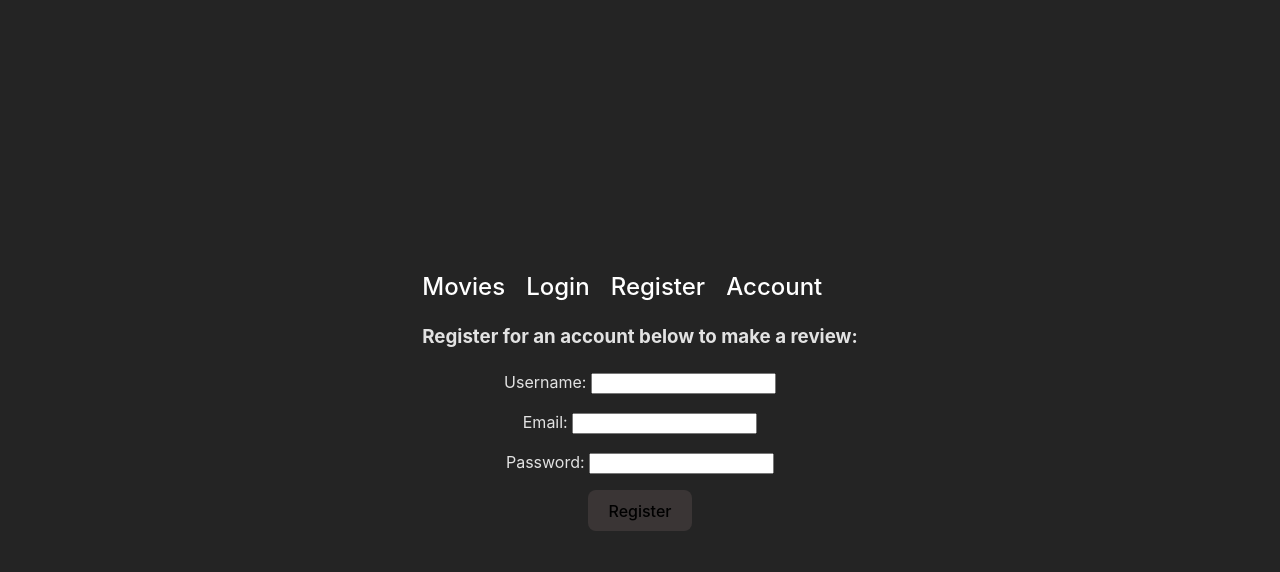
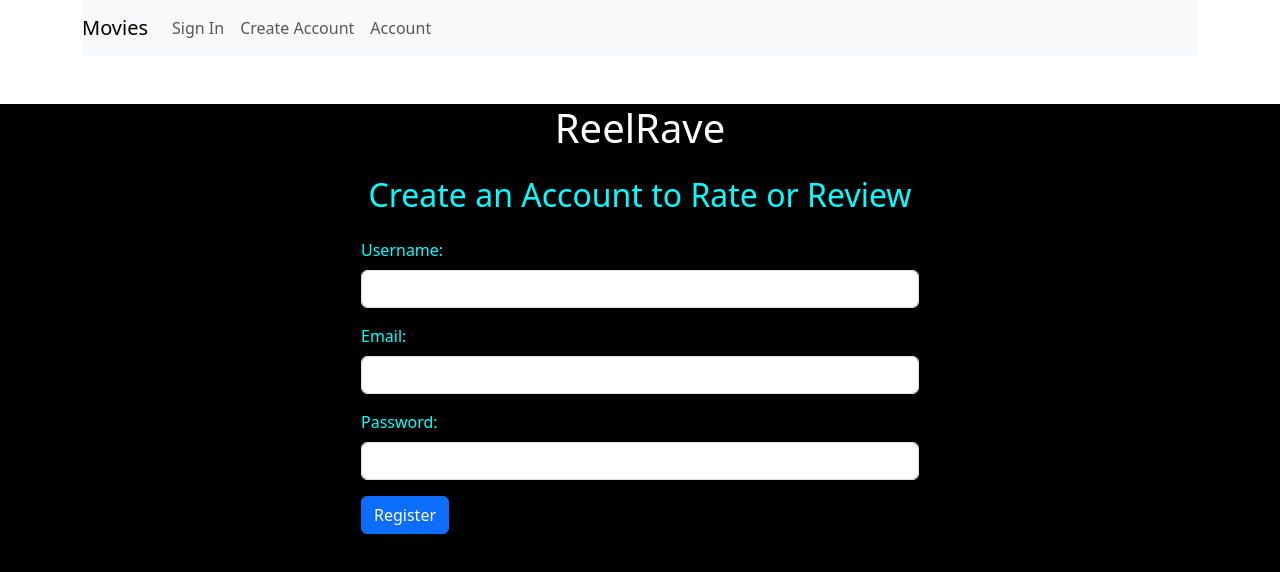
Before and after one commit to BrittneyOrr/CapstoneProjectFrontEnd, a React (Vite) app: page /register in a window 1280 px wide. Shown: the top 572 px of the page. Built offline with nearby package versions, Linux system fonts and the light colour scheme.

Commit message:
added bootstrap styling to movies page

```diff
--- a/index.html
+++ b/index.html
@@ -3,11 +3,14 @@
   <head>
     <meta charset="UTF-8" />
     <link rel="icon" type="image/svg+xml" href="/vite.svg" />
+    <link href="https://cdn.jsdelivr.net/npm/bootstrap@5.3.3/dist/css/bootstrap.min.css" rel="stylesheet" integrity="sha384-QWTKZyjpPEjISv5WaRU9OFeRpok6YctnYmDr5pNlyT2bRjXh0JMhjY6hW+ALEwIH" crossorigin="anonymous">
     <meta name="viewport" content="width=device-width, initial-scale=1.0" />
     <title>Capstone Review Site</title>
   </head>
   <body>
     <div id="root"></div>
     <script type="module" src="/src/main.jsx"></script>
+    <script src="https://cdn.jsdelivr.net/npm/bootstrap@5.3.3/dist/js/bootstrap.bundle.min.js" integrity="sha384-YvpcrYf0tY3lHB60NNkmXc5s9fDVZLESaAA55NDzOxhy9GkcIdslK1eN7N6jIeHz" crossorigin="anonymous"></script>
+  </body>
   </body>
 </html>
--- a/src/App.css
+++ b/src/App.css
@@ -1,21 +1,34 @@
-#root {
+/* #root {
   max-width: 1280px;
   margin: 0 auto;
   padding: 2rem;
   text-align: center;
 
-}
+} */
 
-@media (prefers-reduced-motion: no-preference) {
+/* @media (prefers-reduced-motion: no-preference) {
   a:nth-of-type(2) .logo {
     animation: logo-spin infinite 20s linear;
   }
+} */
+
+/* .card {
+  padding: 2em;
+} */
+
+/* .read-the-docs {
+  color: #888;
+} */
+
+
+/* .black-background {
+  color-scheme: light dark;
+  color: rgba(255, 255, 255, 0.87);
+  background-color: #242424;
+} */
+
+.black-background {
+  background-color: black;
+  color: white; /* Optional: Set text color to white for better readability */
+  min-height: 100vh; /* Optional: Ensure the black background extends to the full height of the viewport */
 }
-
-.card {
-  padding: 2em;
-}
-
-.read-the-docs {
-  color: #888;
-}
--- a/src/App.jsx
+++ b/src/App.jsx
@@ -13,21 +13,43 @@ function App() {
   const [token, setToken] = useState(null)
   return (
     <>
-      <div id="container">
-        <Link to='/'>Movies</Link>
+      <div class="container">
 
-        <Link to='/login'>Login</Link>
-        <Link to='/register'>Register</Link>
-        <Link to='/account'>Account</Link>
-      </div>
+        <nav class="navbar navbar-expand-lg navbar-light bg-light">
+        <Link class="navbar-brand" to='/'>Movies</Link>
+
+        <button class="navbar-toggler" type="button" data-toggle="collapse" data-target="#navbarNav"
+            aria-controls="navbarNav" aria-expanded="false" aria-label="Toggle navigation">
+            <span class="navbar-toggler-icon"></span>
+        </button>
+
+        <div class="collapse navbar-collapse" id="navbarNav">
+
+            <ul class="navbar-nav ml-auto">
+                <li class="nav-item">
+                    <Link class="nav-link" to='/login'>Sign In</Link>
+                </li>
+
+                <li class="nav-item">
+                    <Link class="nav-link" to='/register'>Create Account</Link>
+                </li>
+
+                <li class="nav-item">
+                    <Link class="nav-link" to='/users/me'>Account</Link>
+                </li>
+
+            </ul>
+        </div>
+    </nav>
+</div>
 
       <div>
         <Routes>
           <Route path='/' element={<Movies />} />
-          <Route path='/api/movies/${id}' element={<SingleMovie />} />
+          <Route path='/movies/:movieId' element={<SingleMovie />} />
           <Route path='/login' element={<Login setToken={setToken} />} />
           <Route path='/register' element={<Register setToken={setToken} />} />
-          <Route path='/account' element={<Account token={token} />} />
+          <Route path='/users/me' element={<Account token={token} />} />
         </Routes>
       </div>
     </>
--- a/src/components/Movies.jsx
+++ b/src/components/Movies.jsx
@@ -38,31 +38,43 @@ export default function AllMovies () {
         return <p>Error: {error.message}</p>;
     }
     return (
-        <div className='movie-container'>
-            <h1>Movies for Review</h1>
-            <ul className="noBulletPoints">
-            {movies.map((movie) => {
-                const { id, title, poster_url, plot, category, release_date, reviews } = movie;
-                return (
-                    <li key={id} className="movieCard">
-                            <p> </p>
-                            <img src={poster_url} alt = {title}  className="thumbnail" />
-                            <p>Title: {title}</p>
-                            <p>Category: {category}</p>
-                            <p>Release Date: {release_date}</p>
-                            <h2>Average Rating: {calculateAverageRating()}</h2>
-                            <p> </p>
-                            <p><button onClick={() => navigate(`/api/movies/${id}`)} className='button'>See Details</button></p>
-                            <ReviewForm movieId={id} />
-
-                            <p> </p>
-                            </li>
-                        );
-                    })}
-                </ul>
+        <div>
+            <div className="bg-dark">
+                <div className="container py-4">
+                    <h1 className="text-light">ReelRave</h1>
+                    <h2 className="text-light mb-4">Cinematic Chronicles: Your Ultimate Destination for Film Reviews and Insights!</h2>
+                </div>
+            </div>
+            <div className='black-background'>
+                <div className='container'>
+                    <div className="row row-cols-1 row-cols-md-3 g-4">
+                        {movies.map((movie) => {
+                            const { id, title, poster_url, category, release_date, reviews } = movie;
+                            return (
+                                <div key={id} className="col">
+                                    <div className="card h-100" style={{ backgroundColor: '#333', color: 'white' }}>
+                                        <img src={poster_url} alt={title} className="card-img-top img-fluid" style={{ maxHeight: '300px' }} />
+                                        <div className="card-body">
+                                            <h5 className="card-title" style={{ color: 'cyan' }}>{title}</h5>
+                                            <p className="card-text"><strong style={{ color: 'yellow' }}>Category:</strong> {category}</p>
+                                            <p className="card-text"><strong style={{ color: 'orange' }}>Release Date:</strong> {release_date}</p>
+                                            <p className="card-text"><strong style={{ color: 'green' }}>Average Rating:</strong> {calculateAverageRating(reviews)}</p>
+                                        </div>
+                                        <div className="card-footer">
+                                            <button onClick={() => navigate(`/api/movies/${id}`)} className='btn btn-primary btn-sm' style={{ backgroundColor: 'purple' }}>See Details</button>
+                                            <ReviewForm movieId={id} />
+                                        </div>
+                                    </div>
+                                </div>
+                            );
+                        })}
+                    </div>
+                </div>
+            </div>
         </div>
     );
 }
+
 // took plot out of the card so that it could be on single movie page
 // <li>Plot: {plot}</li>
 // { token ? <ReviewForm movieId={id} /> : null }
--- a/src/components/login.jsx
+++ b/src/components/login.jsx
@@ -1,9 +1,12 @@
 import { useState } from 'react';
 import { useNavigate } from 'react-router-dom';
+// import { login } from '../api';
 
-export default function Login () {
+export default function Login({ setToken }) {
         const [username, setUsername] = useState('');
         const [password, setPassword] = useState('');
+        const [error, setError] = useState('');
+        const navigate = useNavigate();
 
         const handleUsernameChange = (e) => {
           setUsername(e.target.value);
@@ -19,36 +22,78 @@ export default function Login () {
           // clear form after submission
           setUsername('');
           setPassword('');
+
+
+          //THIS IS MY CODE FROM MY BOOK BUDDY I THINK WE NEED TO DO SOMETHING SIMILAR..THIS AUTHENTICATES
+          // const handleSubmit = async (e) => {
+          //   e.preventDefault();
+          //   try {
+
+          //     const response = await fetch('https://fsa-book-buddy-b6e748d1380d.herokuapp.com/api/users/login', {
+          //       method: 'POST',
+          //       headers: {
+          //         'Content-Type': 'application/json',
+          //         // Authorization: `Bearer ${token}`,
+          //       },
+          //       body: JSON.stringify({ email, password }),
+          //     });
+
+          //     if (!response.ok) {
+          //       const data = await response.json();
+          //       throw new Error(data.message);
+          //     }
+
+          //     const data = await response.json();
+          //     const { token } = data;
+          //     setToken(token);
+
+          //     const accountData = await getAccountDetails(token);
+          //     setUserData(accountData);
+
+
+          // Redirect to another page after successful login
+        navigate('/');
         };
 
 return (
-          <form onSubmit={handleSubmit}>
-            <p> </p>
-            <div>
-              <label htmlFor="username">Username:</label>
+          <div className="black-background">
+
+              <div className="container mt-5">
+
+                  <h1 className="text-center text-white mb-4">ReelRave</h1>
+                  <h2 className="text-center mb-4" style={{ color: 'cyan' }}>Log in to Rate or Review</h2>
+
+                  <form onSubmit={handleSubmit} className="w-50 mx-auto" style={{ color: 'white' }}>
+                      <div className="mb-3">
+                          <label htmlFor="username" className="form-label" style={{ color: 'cyan' }}>Username:</label>
                           <input
                               type="text"
+                              className="form-control"
                               id="username"
                               value={username}
                               onChange={handleUsernameChange}
                               required
                           />
                       </div>
-            <p> </p>
 
-            <div>
-              <label htmlFor="password">Password:</label>
+                      <div className="mb-3">
+
+                          <label htmlFor="password" className="form-label" style={{ color: 'cyan' }}>Password:</label>
                           <input
                               type="password"
+                              className="form-control"
                               id="password"
                               value={password}
                               onChange={handlePasswordChange}
                               required
                           />
                       </div>
-            <p> </p>
 
-            <button type="submit">Login</button>
+                      <button type="submit" className="btn btn-primary">Login</button>
+
                   </form>
+
+              </div>
+          </div>
       );
-      };
+}
--- a/src/components/register.jsx
+++ b/src/components/register.jsx
@@ -34,49 +34,58 @@ export default function RegisterUser(user) {
             setError(error.message);
             setIsLoading(false);
         }
-    }
+    };
 
     return (
-        <div className='register-container'>
-            <form onSubmit={handleSubmit}>
-                <h3>Register for an account below to make a review:</h3>
-                    <label>
-                        Username:{' '}
+        <div className="black-background">
+
+            <div className="container mt-5">
+
+                <h1 className="text-center text-white mb-4">ReelRave</h1>
+                <h2 className="text-center mb-4" style={{ color: 'cyan' }}>Create an Account to Rate or Review</h2>
+
+                <form onSubmit={handleSubmit} className="w-50 mx-auto" style={{ color: 'white' }}>
+                    <div className="mb-3">
+                        <label htmlFor="username" className="form-label" style={{ color: 'cyan' }}>Username:</label>
                         <input
-                            type='text'
+                            type="text"
+                            className="form-control"
+                            id="username"
                             value={username}
                             onChange={(e) => setUsername(e.target.value)}
                             required
                         />
-                    </label>
-                    <p> </p>
+                    </div>
 
-                    <label>
-                        Email:{' '}
+                    <div className="mb-3">
+                        <label htmlFor="email" className="form-label" style={{ color: 'cyan' }}>Email:</label>
                         <input
-                            type='text'
+                            type="email"
+                            className="form-control"
+                            id="email"
                             value={email}
                             onChange={(e) => setEmail(e.target.value)}
                             required
                         />
-                    </label>
-                    <p> </p>
+                    </div>
 
-
-                    <label>
-                        Password:{' '}
+                    <div className="mb-3">
+                        <label htmlFor="password" className="form-label" style={{ color: 'cyan' }}>Password:</label>
                         <input
-                            type='password'
+                            type="password"
+                            className="form-control"
+                            id="password"
                             value={password}
                             onChange={(e) => setPassword(e.target.value)}
                             required
                         />
-                    </label>
-                        <p> </p>
+                    </div>
 
-                    <button type='submit'> Register</button>
-                    {error && <p>{error}    </p>}
-            </form>
+                    <button type="submit" className="btn btn-primary">Register</button>
+                    {error && <p className="text-danger">{error}</p>}
+
+                </form>
+            </div>
         </div>
     );
 }
--- a/src/index.css
+++ b/src/index.css
@@ -1,19 +1,19 @@
 :root {
-  font-family: Inter, system-ui, Avenir, Helvetica, Arial, sans-serif;
-  line-height: 1.5;
-  font-weight: 400;
+  /* font-family: Inter, system-ui, Avenir, Helvetica, Arial, sans-serif; */
+  /* line-height: 1.5; */
+  /* font-weight: 400; */
 
-  color-scheme: light dark;
+  /* color-scheme: light dark;
   color: rgba(255, 255, 255, 0.87);
-  background-color: #242424;
+  background-color: #242424; */
 
-  font-synthesis: none;
-  text-rendering: optimizeLegibility;
-  -webkit-font-smoothing: antialiased;
-  -moz-osx-font-smoothing: grayscale;
+  /* font-synthesis: none; */
+  /* text-rendering: optimizeLegibility; */
+  /* -webkit-font-smoothing: antialiased; */
+  /* -moz-osx-font-smoothing: grayscale; */
 }
 
-a {
+/* a {
   font-weight: 500;
   color: white;
   text-decoration: inherit;
@@ -59,8 +59,8 @@ button:focus-visible {
 }
 
 .thumbnail {
-  width: 150px; /* Adjust the width as needed */
-  height: auto; /* Maintain aspect ratio */
+  width: 150px;
+   height: auto;
 }
 
 .noBulletPoints {
@@ -81,4 +81,4 @@ button:focus-visible {
 
 .ReviewForm {
   border : 2px solid aqua
-}
+}  */
```
Also changed, not shown: src/api/index.js (+19 -0 lines), src/components/ReviewForm.jsx (+53 -20 lines), src/components/StarRating.jsx (added, +26 -0 lines), 1 other file (tests, documents, lock files or other folders). Lines whose indentation alone changed are shown as unchanged.
